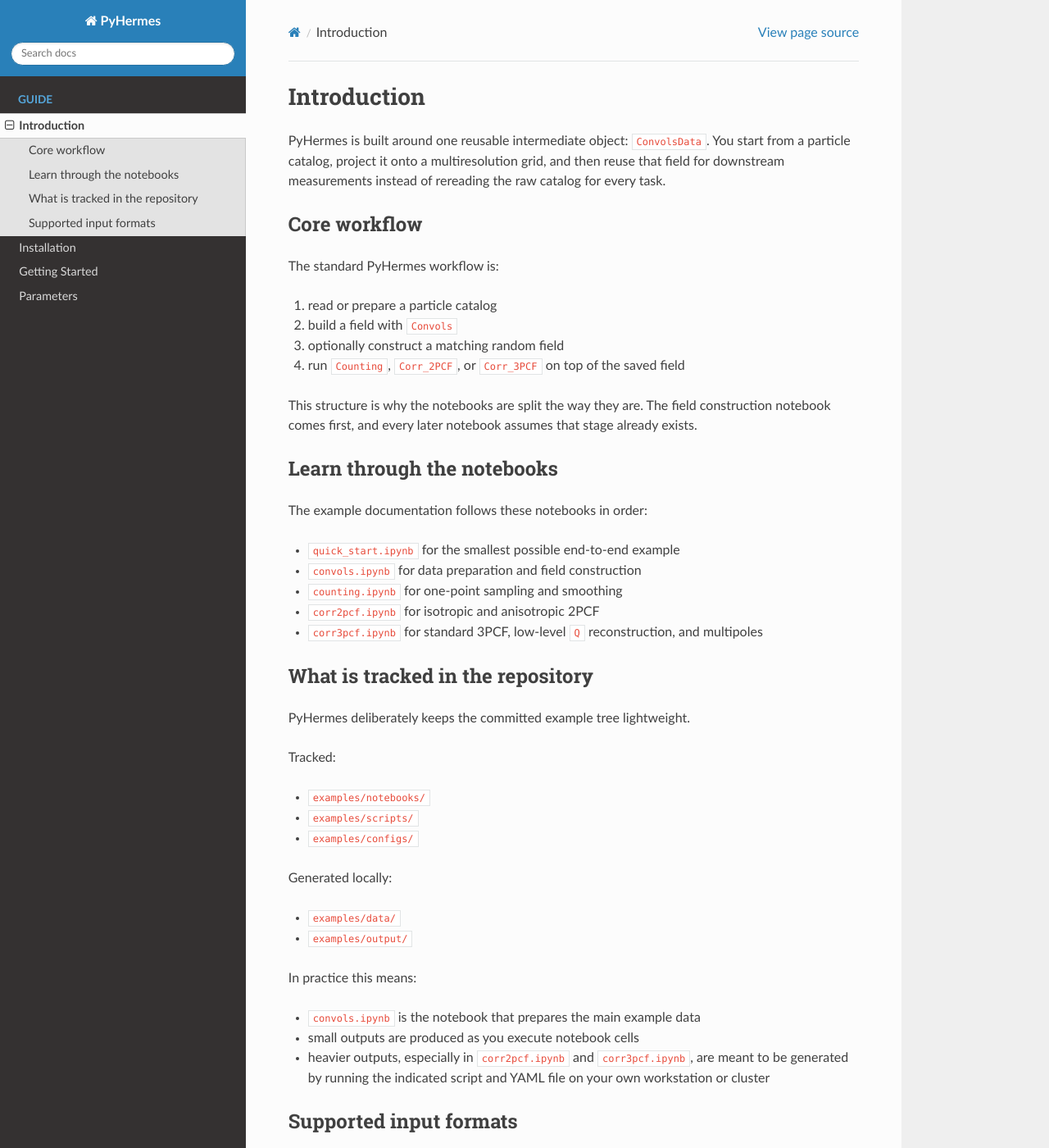
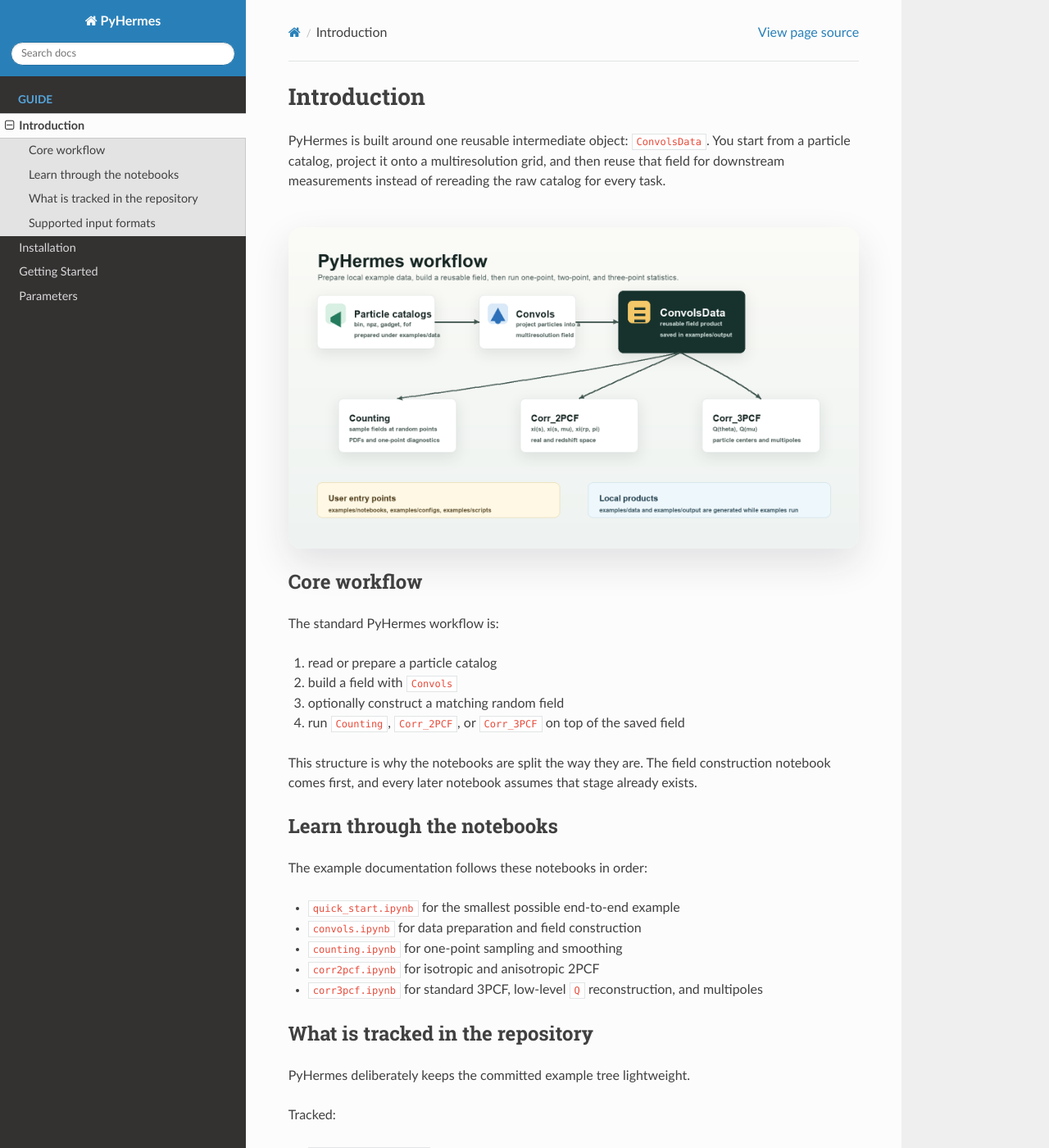
Before and after one commit to SYSUSPA-Projects/PyHermes, a Sphinx documentation site: the page built from docs/intro.rst, in a window 1280 px wide and 1400 px high. Shown: the whole window at 82% size. Built offline with Sphinx 7.4.7 and the Read the Docs theme 3.1.0, drawn with Linux system fonts in a browser that asks for light colours.

Commit message:
Add PyHermes workflow diagram and minimal styling for documentation
- Introduced a new SVG diagram illustrating the PyHermes workflow, detailing the preparation of particle catalogs, conversion to ConvolsData, and subsequent workflows for Counting, Corr_2PCF, and Corr_3PCF.
- Added a CSS file with minimal project-specific styling for Sphinx builds, including styles for the workflow diagram.

```diff
--- /dev/null
+++ b/docs/_static/style.css
@@ -0,0 +1,7 @@
+/* Minimal project-specific styling for Sphinx builds. */
+
+.workflow-diagram {
+  border-radius: 16px;
+  box-shadow: 0 18px 45px rgba(31, 36, 48, 0.12);
+  margin: 1.25rem 0 1.75rem;
+}
--- a/docs/intro.rst
+++ b/docs/intro.rst
@@ -5,6 +5,10 @@
 You start from a particle catalog, project it onto a multiresolution grid, and
 then reuse that field for downstream measurements instead of rereading the raw
 catalog for every task.
+
+.. image:: _static/pyhermes_workflow.png
+   :alt: PyHermes workflow
+   :class: workflow-diagram
 
 Core workflow
 -------------
```
Also changed, not shown: README.md (+2 -0 lines), docs/_static/pyhermes_workflow.png (added), docs/_static/pyhermes_workflow.svg (added), 1 other file.
